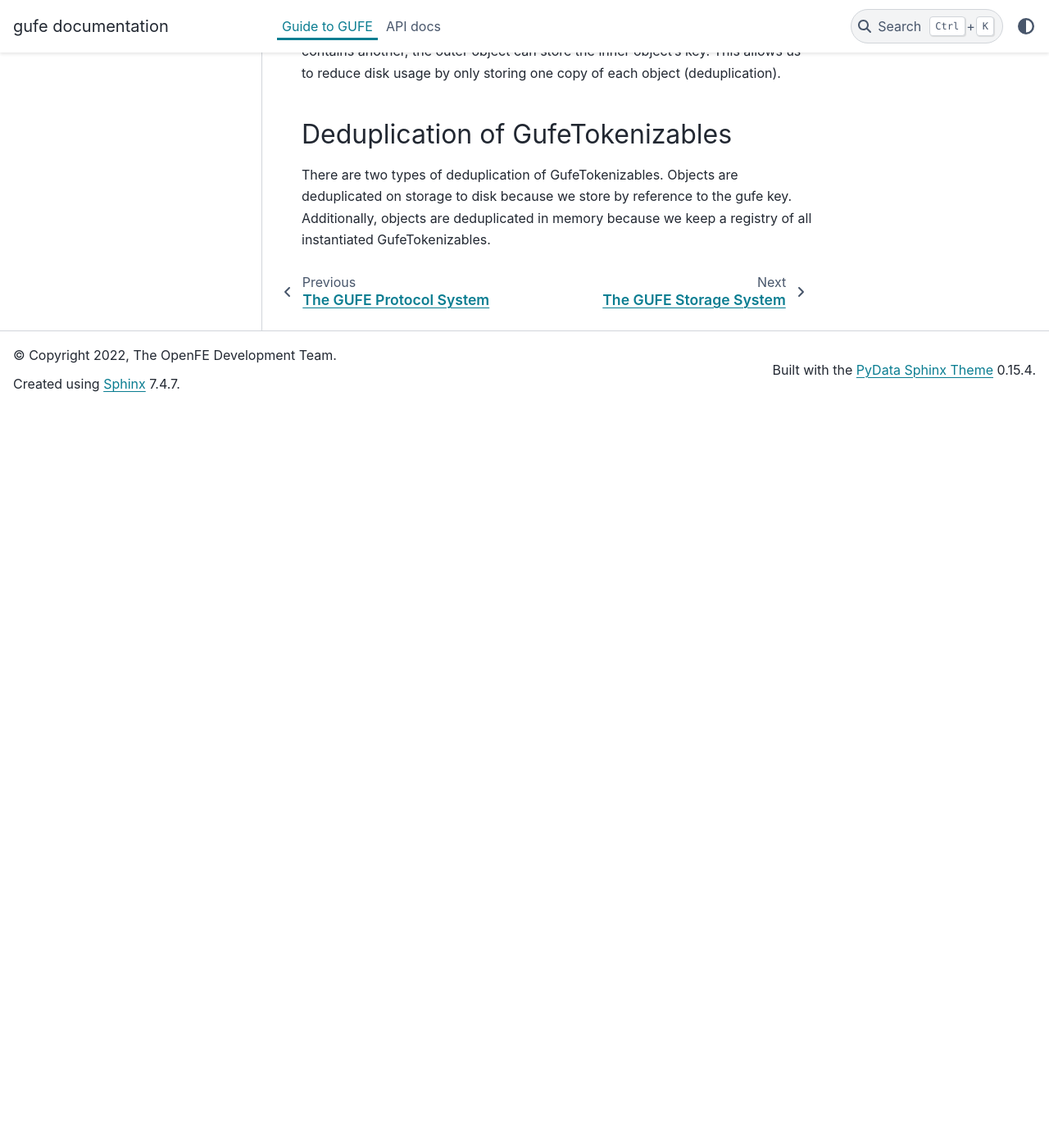
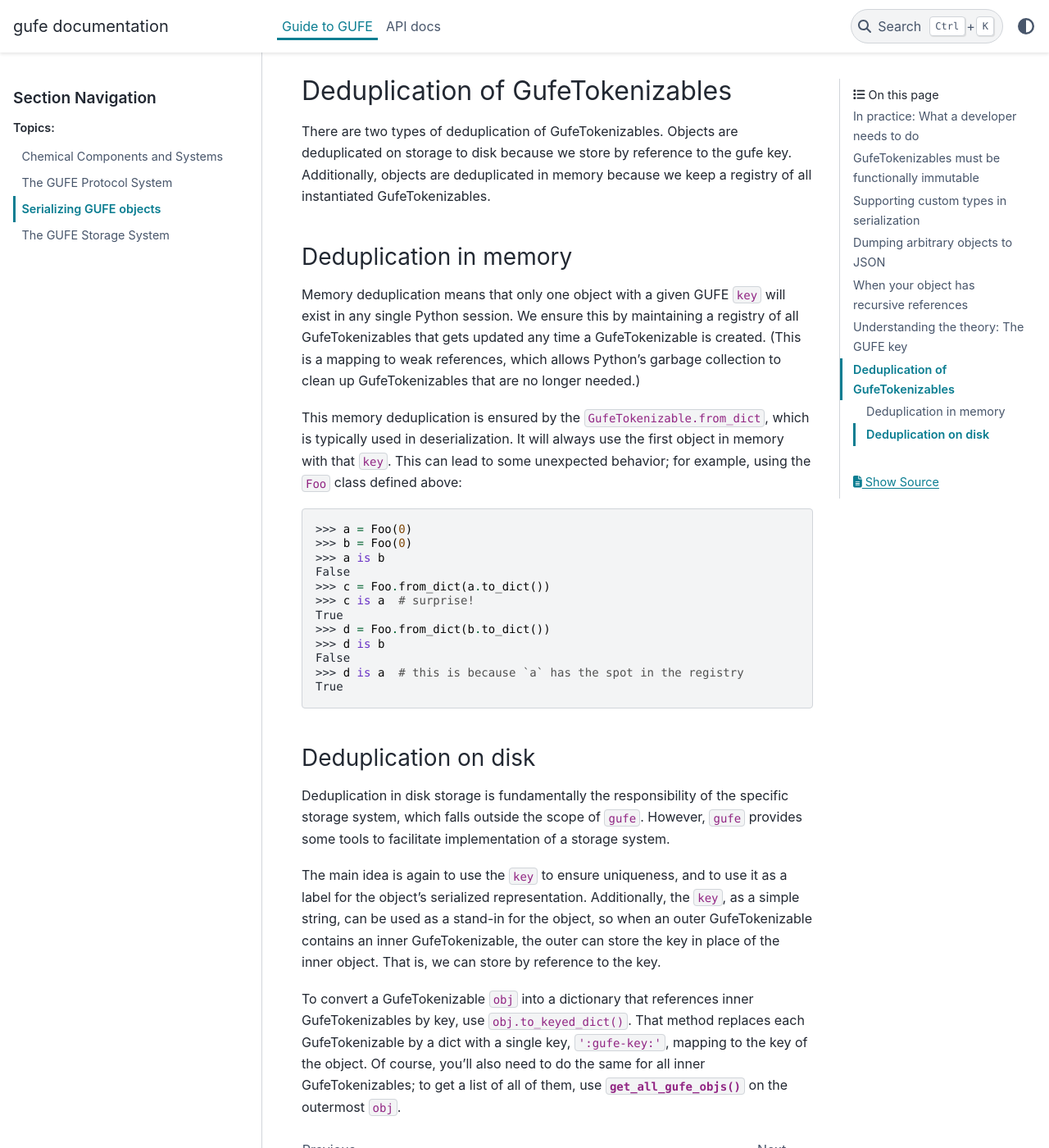
Before and after one commit to OpenFreeEnergy/gufe, a Sphinx documentation site: the page built from docs/guide/serialization.rst, in a window 1280 px wide and 1400 px high, scrolled down 4101 px. Shown: the whole window at 82% size. Built offline with Sphinx 7.4.7 and the PyData theme 0.15.4, drawn with Linux system fonts in a browser that asks for light colours; before the commit the page ends 4598 px from its top, so only the background shows below that.

Commit message:
finish deduplication

```diff
--- a/docs/guide/serialization.rst
+++ b/docs/guide/serialization.rst
@@ -175,10 +175,7 @@ This gives the GUFE key a number of important properties:
   across minor versions of the code.
 
 These properties make the GUFE key a stable identifier for the object, which
-means that they can be used for store-by-reference.  When one
-GufeTokenizable contains another, the outer object can store the inner
-object's key. This allows us to reduce disk usage by only storing one copy
-of each object (deduplication).
+means that they can be used for store-by-reference.
 
 Deduplication of GufeTokenizables
 ---------------------------------
@@ -188,5 +185,56 @@ deduplicated on storage to disk because we store by reference to the gufe
 key. Additionally, objects are deduplicated in memory because we keep a
 registry of all instantiated GufeTokenizables.
 
-.. TODO: explain weird sides of that, like the fact that you get the same
-   object back when you create another one
+
+Deduplication in memory
+~~~~~~~~~~~~~~~~~~~~~~~
+
+Memory deduplication means that only one object with a given GUFE ``key``
+will exist in any single Python session. We ensure this by maintaining a
+registry of all GufeTokenizables that gets updated any time a
+GufeTokenizable is created. (This is a mapping to weak references, which
+allows Python's garbage collection to clean up GufeTokenizables that are no
+longer needed.)
+
+This memory deduplication is ensured by the ``GufeTokenizable.from_dict``,
+which is typically used in deserialization. It will always use the first
+object in memory with that ``key``. This can lead to some unexpected
+behavior; for example, using the ``Foo`` class defined above:
+
+.. code::
+
+    >>> a = Foo(0)
+    >>> b = Foo(0)
+    >>> a is b
+    False
+    >>> c = Foo.from_dict(a.to_dict())
+    >>> c is a  # surprise!
+    True
+    >>> d = Foo.from_dict(b.to_dict())
+    >>> d is b
+    False
+    >>> d is a  # this is because `a` has the spot in the registry
+    True
+
+
+Deduplication on disk
+~~~~~~~~~~~~~~~~~~~~~
+
+Deduplication in disk storage is fundamentally the responsibility of the
+specific storage system, which falls outside the scope of ``gufe``. However,
+``gufe`` provides some tools to facilitate implementation of a storage
+system.
+
+The main idea is again to use the ``key`` to ensure uniqueness, and to use
+it as a label for the object's serialized representation.  Additionally, the
+``key``, as a simple string, can be used as a stand-in for the object, so
+when an outer GufeTokenizable contains an inner GufeTokenizable, the
+outer can store the key in place of the inner object.  That is, we can store
+by reference to the key.
+
+To convert a GufeTokenizable ``obj`` into a dictionary that references inner
+GufeTokenizables by key, use ``obj.to_keyed_dict()``. That method replaces
+each GufeTokenizable by a dict with a single key, ``':gufe-key:'``, mapping
+to the key of the object. Of course, you'll also need to do the same for all
+inner GufeTokenizables; to get a list of all of them, use
+:func:`.get_all_gufe_objs` on the outermost ``obj``.
```
